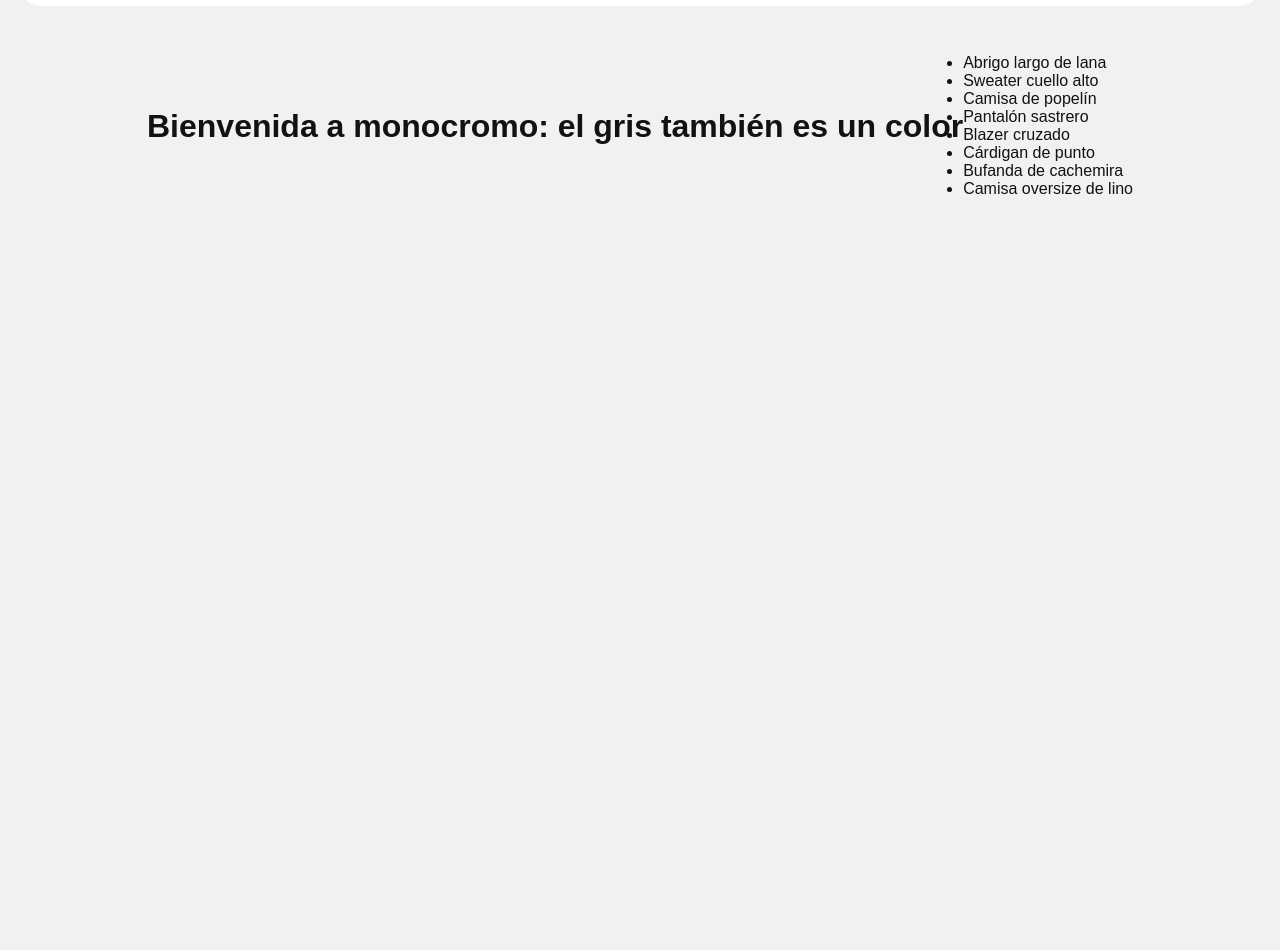
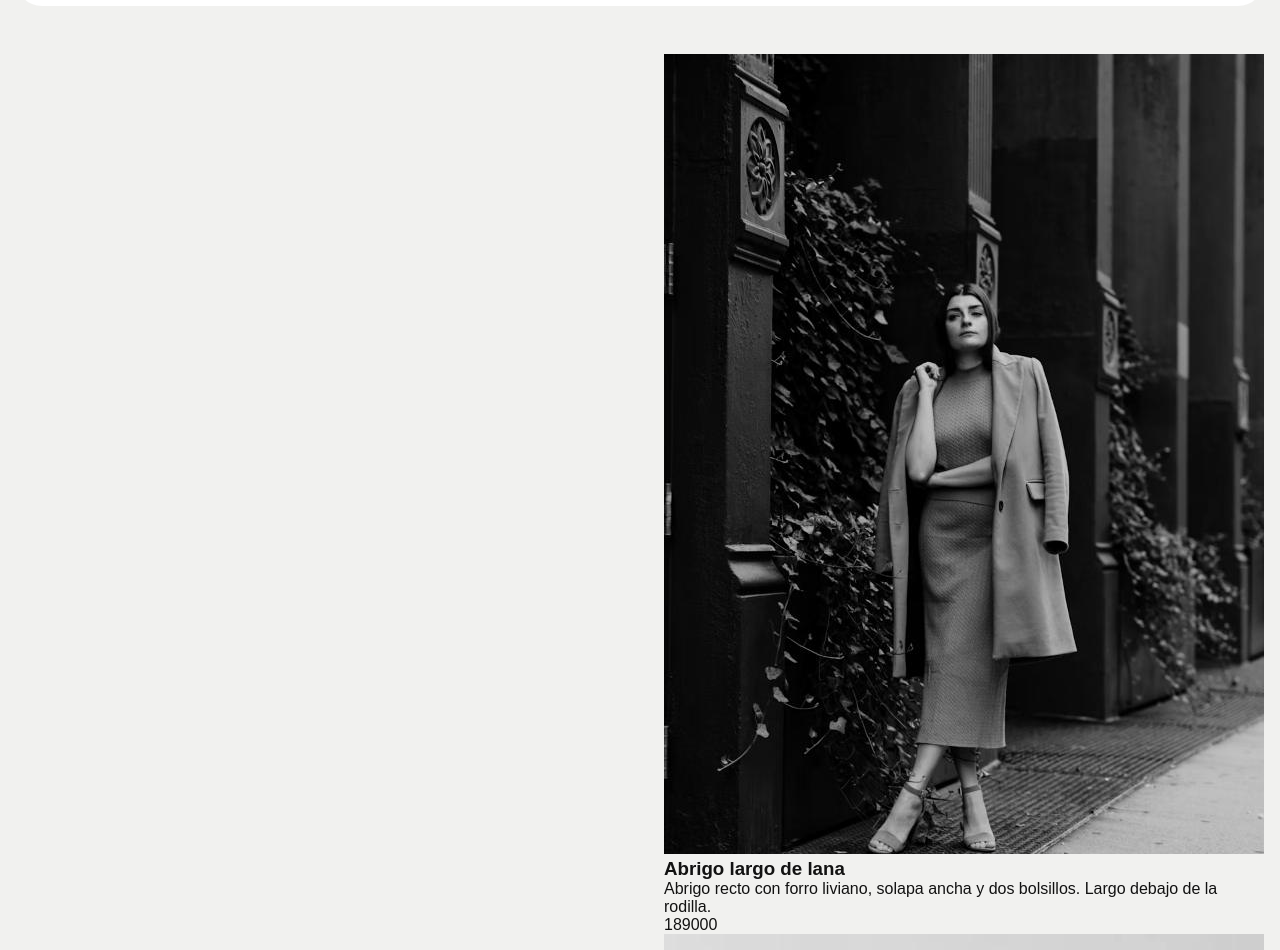
Before and after one commit to ceg1907/monocromo-ecommerce, a React (Vite) app: page / in a window 1280 px wide. Shown: the part 62-1012 px from the top of the page. Before the commit the page ends 800 px from the top, so only its background shows below. Built offline with nearby package versions, Linux system fonts and the light colour scheme.

Commit message:
feat: agregar ProductCard y renderizar tarjetas desde ItemList

```diff
--- a/src/components/ItemList/ItemList.jsx
+++ b/src/components/ItemList/ItemList.jsx
@@ -1,10 +1,12 @@
+import ProductCard from '../ProductCard/ProductCard';
+
 const ItemList = ({ items }) => {
     return (
-        <ul>
+        <div className='box-products'>
             {items.map((item) => (
-                <li key={item.id}>{item.name}</li>
+                <ProductCard key={item.id} item={item} />
             ))}
-        </ul>
+        </div>
     );
 };
 
--- /dev/null
+++ b/src/components/ProductCard/ProductCard.jsx
@@ -0,0 +1,12 @@
+const ProductCard = ({ item }) => {
+    return (
+        <article>
+            <img src={item.img} alt={item.name} />
+            <h3>{item.name}</h3>
+            <p>{item.description}</p>
+            <span>{item.price}</span>
+        </article>
+    );
+};
+
+export default ProductCard;
```
Also changed, not shown: src/components/ProductCard/ProductCard.css (added).
